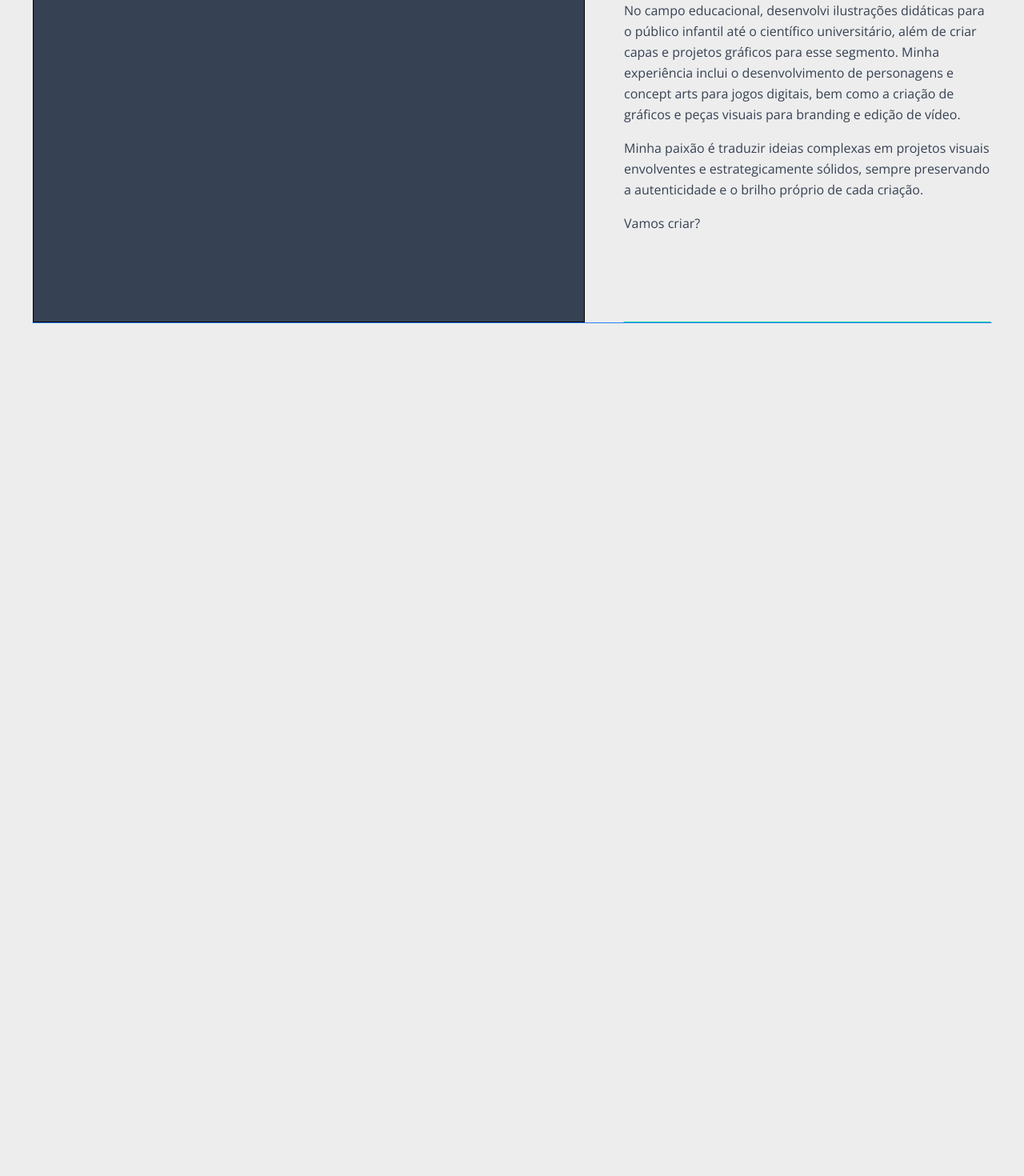
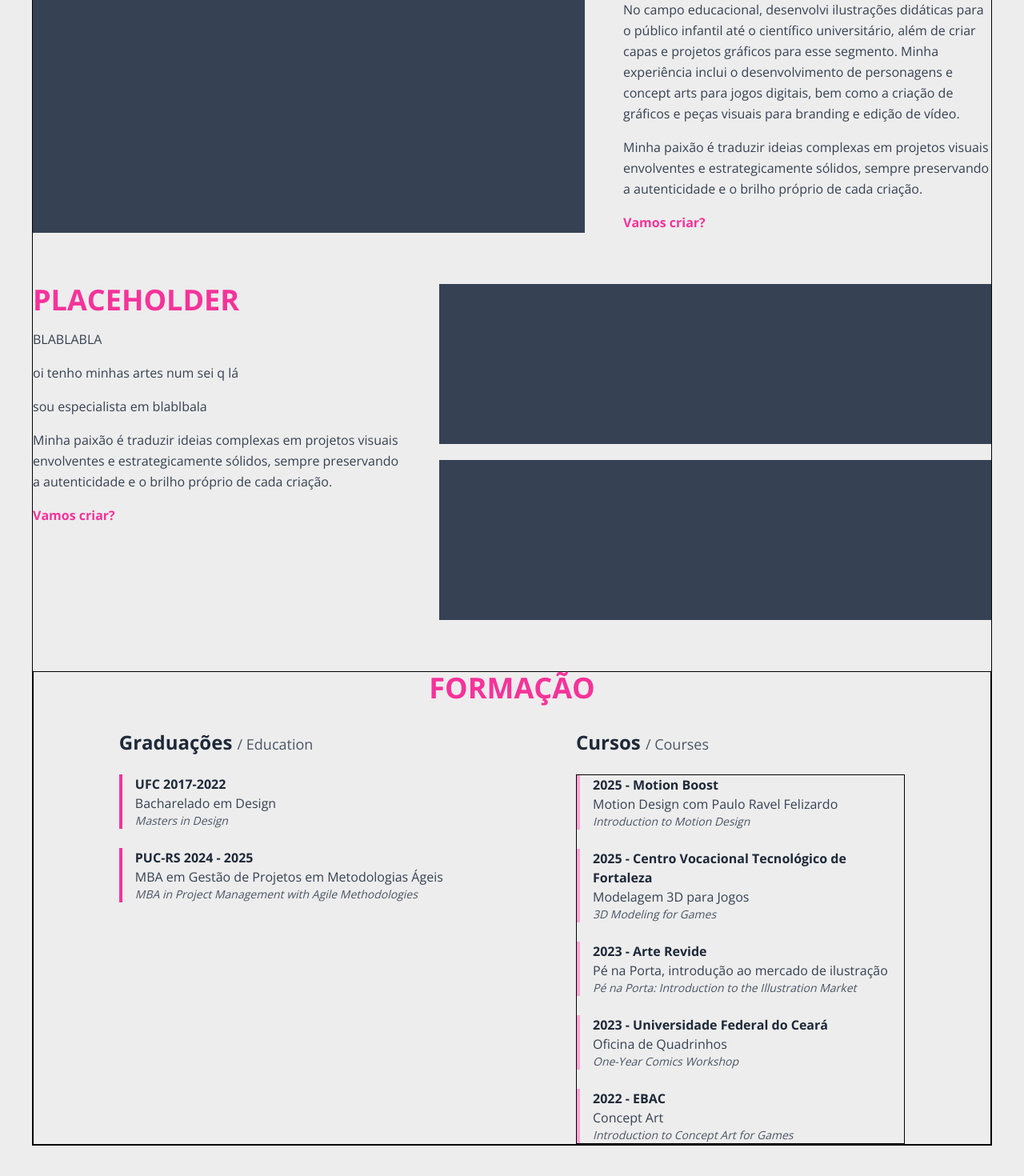
Before and after one commit to valentimdev/bibi_ilustra, a Next.js app: page /about in a window 1280 px wide. Shown: the part 356-1826 px from the top of the page at 80% size. Before the commit the page ends 800 px from the top, so only its background shows below. Built offline with nearby package versions, Linux system fonts and the light colour scheme.

Commit message:
avanço about page

```diff
--- a/src/app/about/page.tsx
+++ b/src/app/about/page.tsx
@@ -2,30 +2,146 @@ import React from 'react';
 
 export default function About() {
   return (
-    <div className="flex w-full h-full justify-center ">
-
-
-      <div className="flex flex-col md:flex-row md:gap-12 max-w-7xl mx-auto border border-b-blue-500">
-
-
-        <div className="md:w-3/5 mb-8 md:mb-0 border border-black">
-          <div className="bg-gray-700 w-full h-64 md:h-full"></div> {/* Placeholder para a imagem */}
+    <div className="flex flex-col w-full h-full justify-center gap-16 border border-black">
+      {/* Primeira seção - imagem 3/5 à esquerda, texto 2/5 à direita */}
+      <div className="flex flex-col md:flex-row md:gap-12 max-w-7xl mx-auto">
+        <div className="md:w-3/5 mb-8 md:mb-0">
+          <div className="bg-gray-700 w-full h-64 md:h-full"></div>{' '}
+          {/* Placeholder para a imagem */}
         </div>
 
-        <div className="md:w-2/5 border border-b-emerald-400">
-          <h2 className="text-4xl font-bold text-pink-500 mb-4">
-            SOBRE
-          </h2>
+        <div className="md:w-2/5">
+          <h2 className="text-4xl font-bold text-pink-500 mb-4">SOBRE</h2>
 
           <div className="text-gray-700 leading-relaxed space-y-4">
             <p>Oi, Sou Bianca Tavares!</p>
-            <p>Minha trajetória profissional desde 2019 se baseia na fusão entre ilustração e design. Meu portfólio é altamente versátil, abrangendo os mercados editorial, de games, branding e audiovisual.</p>
-            <p>No campo educacional, desenvolvi ilustrações didáticas para o público infantil até o científico universitário, além de criar capas e projetos gráficos para esse segmento. Minha experiência inclui o desenvolvimento de personagens e concept arts para jogos digitais, bem como a criação de gráficos e peças visuais para branding e edição de vídeo.</p>
-            <p>Minha paixão é traduzir ideias complexas em projetos visuais envolventes e estrategicamente sólidos, sempre preservando a autenticidade e o brilho próprio de cada criação.</p>
-            <p>Vamos criar?</p>
+            <p>
+              Minha trajetória profissional desde 2019 se baseia na fusão entre
+              ilustração e design. Meu portfólio é altamente versátil,
+              abrangendo os mercados editorial, de games, branding e
+              audiovisual.
+            </p>
+            <p>
+              No campo educacional, desenvolvi ilustrações didáticas para o
+              público infantil até o científico universitário, além de criar
+              capas e projetos gráficos para esse segmento. Minha experiência
+              inclui o desenvolvimento de personagens e concept arts para jogos
+              digitais, bem como a criação de gráficos e peças visuais para
+              branding e edição de vídeo.
+            </p>
+            <p>
+              Minha paixão é traduzir ideias complexas em projetos visuais
+              envolventes e estrategicamente sólidos, sempre preservando a
+              autenticidade e o brilho próprio de cada criação.
+            </p>
+            <p className="text-pink-500 font-bold">Vamos criar?</p>
+          </div>
+        </div>
+      </div>
+
+      <div className="flex flex-col md:flex-row md:gap-12 max-w-7xl mx-auto">
+        {/* O texto (2/5) agora vem primeiro */}
+        <div className="md:w-2/5 order-2 md:order-1">
+          <h2 className="text-4xl font-bold text-pink-500 mb-4">PLACEHOLDER</h2>
+
+          <div className="text-gray-700 leading-relaxed space-y-4">
+            <p>BLABLABLA</p>
+            <p>oi tenho minhas artes num sei q lá</p>
+            <p>sou especialista em blablbala</p>
+            <p>
+              Minha paixão é traduzir ideias complexas em projetos visuais
+              envolventes e estrategicamente sólidos, sempre preservando a
+              autenticidade e o brilho próprio de cada criação.
+            </p>
+            <p className="text-pink-500 font-bold">Vamos criar?</p>
           </div>
         </div>
 
+        <div className="md:w-3/5 mb-8 md:mb-0 order-1 md:order-2 flex flex-col gap-5">
+          <div className="bg-gray-700 w-full h-50 md:h-50%"></div>{' '}
+          <div className="bg-gray-700 w-full h-50 md:h-50%"></div>{' '}
+        </div>
+      </div>
+
+      {/* Terceira seção - Formação e Cursos */}
+      <div className="max-w-7xl mx-auto w-full flex flex-col px-4 border border-black">
+        <h2 className="text-4xl font-bold text-pink-500 mb-8 text-center">
+          FORMAÇÃO
+        </h2>
+ {/* Container principal com as duas colunas */}
+          <div className="max-w-5xl mx-auto">
+        <div className="flex flex-col md:flex-row  gap-20 md:gap-40 ">
+
+          {/* Coluna da Esquerda: Graduações */}
+          <div className="flex flex-col w-full md:w-1/2 border-black">
+            <h3 className="text-2xl font-bold text-gray-800 mb-6">
+              Graduações{' '}
+              <span className="text-lg font-normal text-gray-600">
+                / Education
+              </span>
+            </h3>
+
+            <div className="flex flex-col gap-6">
+              <div className="border-l-4 border-pink-500 pl-4">
+                <h4 className="font-bold text-gray-800">UFC 2017-2022</h4>
+                <p className="text-gray-700">Bacharelado em Design</p>
+                <p className="text-gray-600 text-sm italic">Masters in Design</p>
+              </div>
+
+              <div className="border-l-4 border-pink-500 pl-4">
+                <h4 className="font-bold text-gray-800">PUC-RS 2024 - 2025</h4>
+                <p className="text-gray-700">
+                  MBA em Gestão de Projetos em Metodologias Ágeis
+                </p>
+                <p className="text-gray-600 text-sm italic">
+                  MBA in Project Management with Agile Methodologies
+                </p>
+              </div>
+            </div>
+          </div>
+          {/* Coluna da Direita: Cursos */}
+          <div className="flex flex-col w-full md:w-1/2">
+            <h3 className="text-2xl font-bold text-gray-800 mb-6">
+              Cursos{' '}
+              <span className="text-lg font-normal text-gray-600">
+                / Courses
+              </span>
+            </h3>
+
+            <div className="flex flex-col gap-6 border border-black">
+              <div className="border-l-4 border-pink-300 pl-4">
+                <h4 className="font-bold text-gray-800">2025 - Motion Boost</h4>
+                <p className="text-gray-700">Motion Design com Paulo Ravel Felizardo</p>
+                <p className="text-gray-600 text-sm italic">Introduction to Motion Design</p>
+              </div>
+
+              <div className="border-l-4 border-pink-300 pl-4">
+                <h4 className="font-bold text-gray-800">2025 - Centro Vocacional Tecnológico de Fortaleza</h4>
+                <p className="text-gray-700">Modelagem 3D para Jogos</p>
+                <p className="text-gray-600 text-sm italic">3D Modeling for Games</p>
+              </div>
+
+              <div className="border-l-4 border-pink-300 pl-4">
+                <h4 className="font-bold text-gray-800">2023 - Arte Revide</h4>
+                <p className="text-gray-700">Pé na Porta, introdução ao mercado de ilustração</p>
+                <p className="text-gray-600 text-sm italic">Pé na Porta: Introduction to the Illustration Market</p>
+              </div>
+
+              <div className="border-l-4 border-pink-300 pl-4">
+                <h4 className="font-bold text-gray-800">2023 - Universidade Federal do Ceará</h4>
+                <p className="text-gray-700">Oficina de Quadrinhos</p>
+                <p className="text-gray-600 text-sm italic">One-Year Comics Workshop</p>
+              </div>
+
+              <div className="border-l-4 border-pink-300 pl-4">
+                <h4 className="font-bold text-gray-800">2022 - EBAC</h4>
+                <p className="text-gray-700">Concept Art</p>
+                <p className="text-gray-600 text-sm italic">Introduction to Concept Art for Games</p>
+              </div>
+            </div>
+          </div>
+        </div>
+        </div>
       </div>
     </div>
   );
```
Also changed, not shown: public/logos/bianca_katty_logo_gif.gif.
